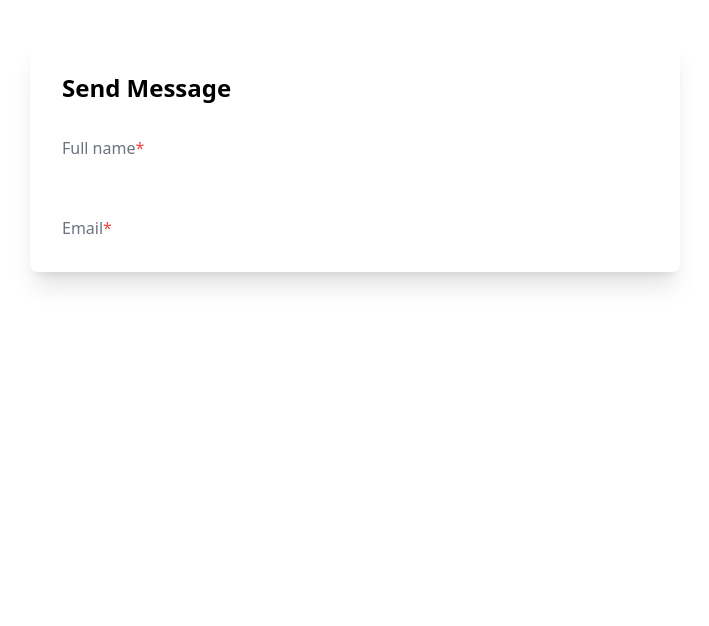
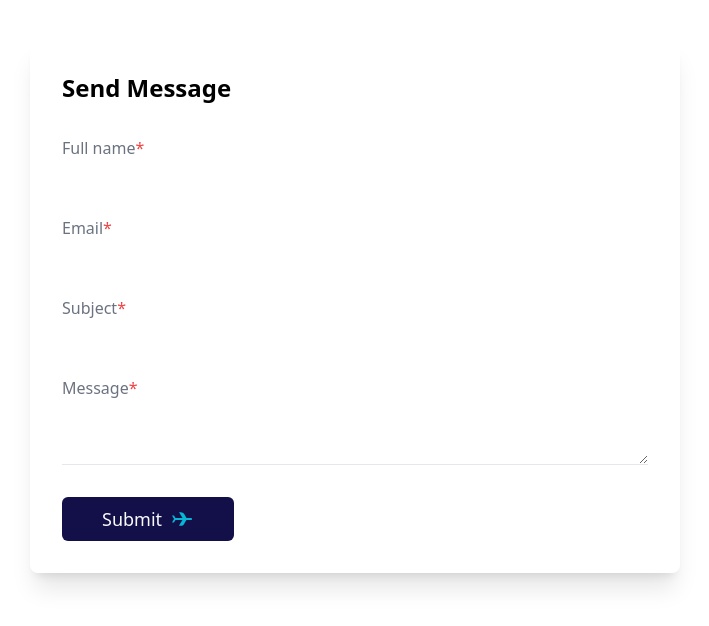
Before and after one commit to abu-git/sendgrid-nextjs, a Next.js app: page / in a window 1280 px wide. Shown: the top 626 px of the page, without its empty margins (285-994 px from the left). Built offline with nearby package versions, Linux system fonts and the light colour scheme.

Commit message:
contact form looks good

```diff
--- a/components/Contact.js
+++ b/components/Contact.js
@@ -18,7 +18,7 @@ export default function Contact(){
             <input
                 type='text'
                 value={fullname}
-                onChange={(e) => { setFullname(e.target.value)}}
+                onChange={(e) => { setFullname(e.target.value) }}
                 name='fullname'
                 className='bg-transparent borber-b py-2 pl-4 focus:outline-none focus:rounded-md focus:ring-1 ring-green-500 font-light text-gray-500'
             />
@@ -26,7 +26,56 @@ export default function Contact(){
             <label htmlFor='email' className='text-gray-500 font-light mt-4 dark:text-gray-50'>
                 Email<span className='text-red-500 dark:text-gray-50'>*</span>
             </label>
+            <input
+                type='email'
+                name='email'
+                value={email}
+                onChange={(e) => { setEmail(e.target.value) }}
+                className='bg-transparent borber-b py-2 pl-4 focus:outline-none focus:rounded-md focus:ring-1 ring-green-500 font-light text-gray-500'
+            />
 
+            <label htmlFor='subject' className='text-gray-500 font-light mt-4 dark:text-gray-50'>
+                Subject<span className='text-red-500 dark:text-gray-50'>*</span>
+            </label>
+            <input
+                type='text'
+                name='subject'
+                value={subject}
+                onChange={(e) => { setSubject(e.target.value) }}
+                className='bg-transparent borber-b py-2 pl-4 focus:outline-none focus:rounded-md focus:ring-1 ring-green-500 font-light text-gray-500'
+            />
+
+            <label htmlFor='message' className='text-gray-500 font-light mt-4 dark:text-gray-50'>
+                Message<span className='text-red-500'>*</span>
+            </label>
+            <textarea
+                name='message'
+                value={message}
+                onChange={ (e) => { setMessage(e.target.value) } }
+                className="bg-transparent border-b py-2 pl-4 focus:outline-none focus:rounded-md focus:ring-1 ring-green-500 font-light text-gray-500"
+            ></textarea>
+
+            <div className='flex flex-row items-center justify-start'>
+                <button
+                    type='submit'
+                    className="px-10 mt-8 py-2 bg-[#130F49] text-gray-50 font-light rounded-md text-lg flex flex-row items-center"
+                >
+                    Submit
+                    <svg
+                        width="24"
+                        height="24"
+                        viewBox="0 0 24 24"
+                        className="text-cyan-500 ml-2"
+                        fill="currentColor"
+                        xmlns="http://www.w3.org/2000/svg"
+                    >
+                        <path
+                        d="M9.00967 5.12761H11.0097C12.1142 5.12761 13.468 5.89682 14.0335 6.8457L16.5089 11H21.0097C21.562 11 22.0097 11.4477 22.0097 12C22.0097 12.5523 21.562 13 21.0097 13H16.4138L13.9383 17.1543C13.3729 18.1032 12.0191 18.8724 10.9145 18.8724H8.91454L12.4138 13H5.42485L3.99036 15.4529H1.99036L4.00967 12L4.00967 11.967L2.00967 8.54712H4.00967L5.44417 11H12.5089L9.00967 5.12761Z"
+                        fill="currentColor"
+                        />
+                    </svg>
+                </button>
+            </div>
         </form>
     )
 }
```
